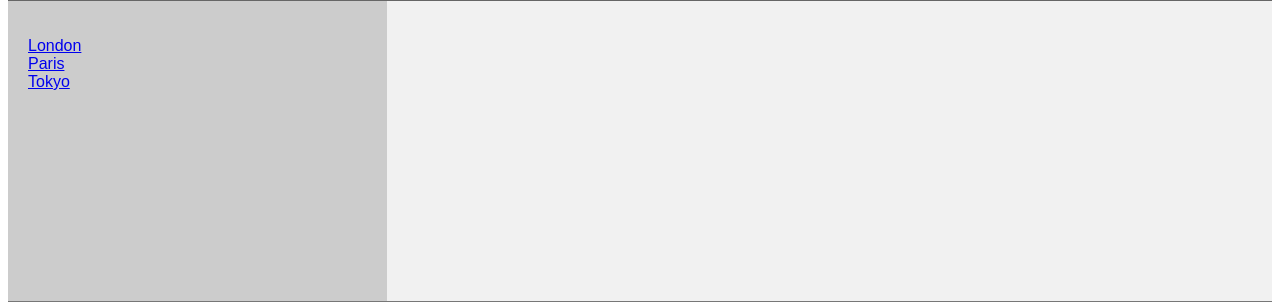
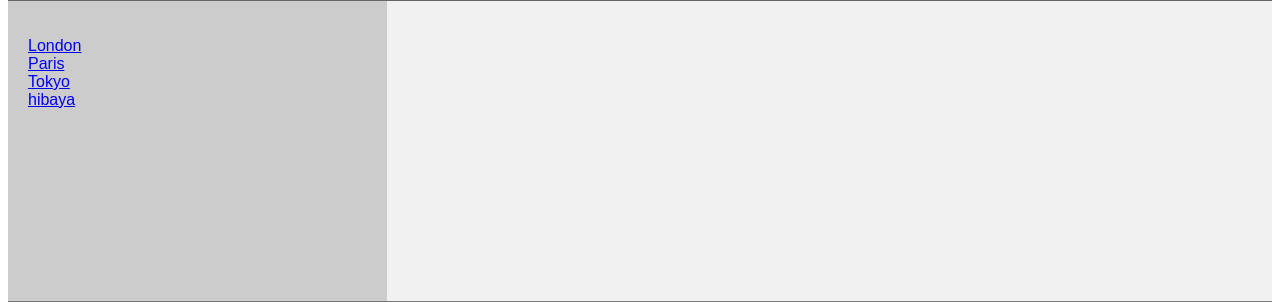
Before and after one commit to JeremiahSimo/BAM285, a PHP site: page /home_page.php in a window 1280 px wide. Shown: the part 343-645 px from the top of the page. Run offline with PHP 8.4, Linux system fonts and the light colour scheme.

Commit message:
hibaya added

```diff
--- a/home_page.php
+++ b/home_page.php
@@ -87,6 +87,8 @@ footer {
       <li><a href="home_page.php?page=london">London</a></li>
       <li><a href="home_page.php?page=paris">Paris</a></li>
       <li><a href="home_page.php?page=tokyo">Tokyo</a></li>
+      <li><a href="home_page.php?page=hibaya">hibaya</a></li>
+
     </ul>
   </nav>
 
@@ -109,6 +111,10 @@ footer {
                             include 'tokyo.php';
                             break;
 
+                            case 'hibaya':
+                              include 'hibaya.php';
+                              break;
+
             }
 
         }
--- a/modules/Hibaya.php
+++ b/modules/Hibaya.php
@@ -0,0 +1,3 @@
+<h1>Carl Jeffrey Hibaya</h1>
+    <p>Student/gwapo/crew</p>
+    <p>macanhan, carmen, cagaayan de oro city</p>
```
